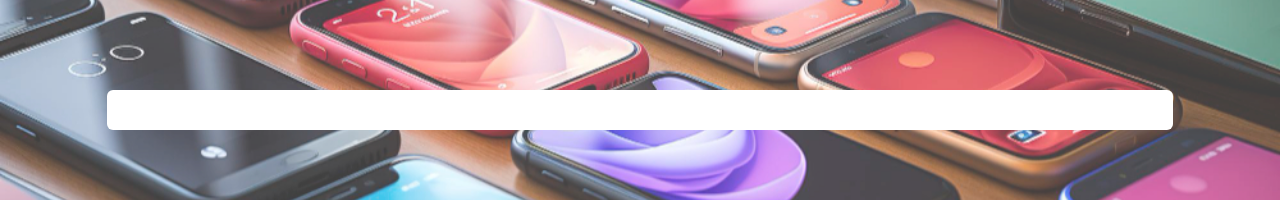
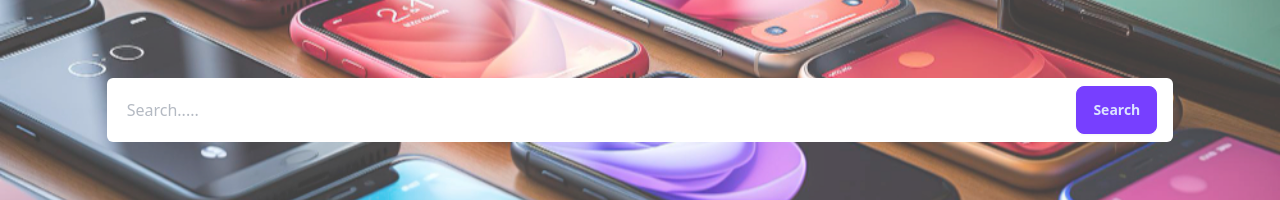
Before and after one commit to ranamiah221/phone-shop, a React (Vite) app: page / in a window 1280 px wide. Shown: the part 150-350 px from the top of the page. Built offline with nearby package versions, Linux system fonts and the light colour scheme.

Commit message:
added banner in home page

```diff
--- a/src/components/Banner/Banner.jsx
+++ b/src/components/Banner/Banner.jsx
@@ -1,14 +1,30 @@
+import Swal from 'sweetalert2';
 import myImage from '../../assets/banner/mobile_phone.jpg'
+import { useState } from 'react';
 
 const Banner = () => {
+  const [inputValue, setInputValue]=useState('')
+  const handleSearch=()=>{
+    Swal.fire({
+      title: "Sorry!",
+      text: "This Functionality is not available",
+      icon: "error"
+    });
+    setInputValue('')
+  }
 
     return (
         <div
         className="bg-cover bg-center h-96 opacity-75 mt-1 rounded-lg shadow-lg shadow-sky-500 flex justify-center items-center"
         style={{ backgroundImage: `url(${myImage})` }}
       >
-        <div className='w-5/6 mx-auto'>
-            <input className='bg-white w-full rounded-md h-10' type="text" />
+        <div className='flex items-center justify-end w-5/6 mx-auto h-20 static'>
+        <input onChange={(e)=>{
+          setInputValue(e.target.value)
+        }} className='bg-white w-full rounded-md h-16 pl-5' type="text" placeholder='Search..... ' value={inputValue} />
+            <div className='absolute mr-4'>
+            <button onClick={handleSearch} className='btn btn-primary'>Search</button>
+            </div>
         </div>
       </div>
     );
```
